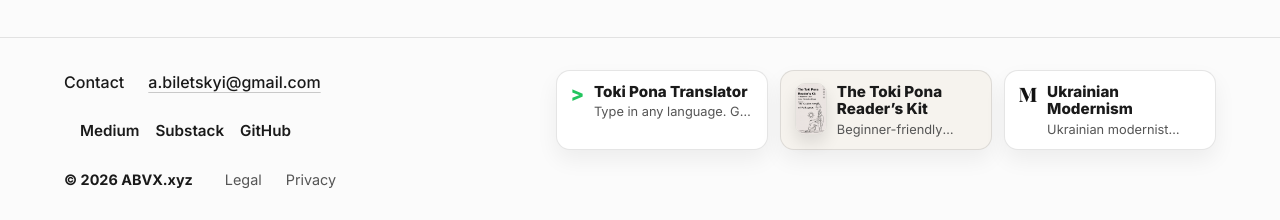
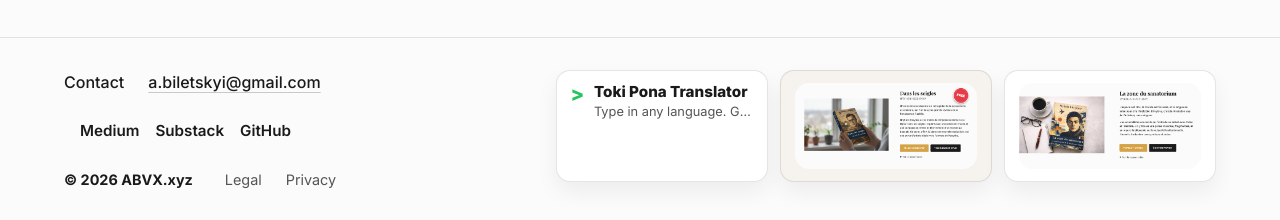
Before and after one commit to markoblogo/stoic-wisdom-series, a Next.js app: page /en in a window 1280 px wide. Shown: the part 2696-2916 px from the top of the page. Built offline with nearby package versions, Linux system fonts and the light colour scheme; a web font is replaced by a local one.

Commit message:
Use image previews for kit/ukr footer banners

```diff
--- a/src/components/Footer.module.css
+++ b/src/components/Footer.module.css
@@ -165,13 +165,21 @@
     margin-top: 1px;
 }
 
-.bannerThumb {
-    width: 52px;
-    height: 52px;
-    border-radius: 10px;
+.bannerPreview {
+    display: block;
+    width: 100%;
+    height: 86px;
+    border-radius: 14px;
     object-fit: cover;
-    border: 1px solid rgba(0, 0, 0, 0.08);
-    box-shadow: 0 8px 16px rgba(0, 0, 0, 0.10);
+    object-position: center;
+}
+
+.banner_kit .bannerPreview {
+    object-position: center left;
+}
+
+.banner_ukr .bannerPreview {
+    object-position: center right;
 }
 
 .bannerTitle {
--- a/src/components/Footer.tsx
+++ b/src/components/Footer.tsx
@@ -11,10 +11,10 @@ type BannerProps = {
   subtitle: string;
   variant: BannerVariant;
   iconText?: string;
-  thumbSrc?: string;
+  previewSrc?: string;
 };
 
-function Banner({ href, title, subtitle, variant, iconText = '>', thumbSrc }: BannerProps) {
+function Banner({ href, title, subtitle, variant, iconText = '>' , previewSrc }: BannerProps) {
   return (
     <a
       href={href}
@@ -22,18 +22,17 @@ function Banner({ href, title, subtitle, variant, iconText = '>', thumbSrc }: Ba
       rel="noopener noreferrer"
       className={`${styles.bannerCard} ${styles[`banner_${variant}`]}`}
     >
-      <div className={styles.bannerInner}>
-        {thumbSrc ? (
-          <img src={thumbSrc} alt="" className={styles.bannerThumb} loading="lazy" />
-        ) : (
+      {previewSrc ? (
+        <img src={previewSrc} alt="" className={styles.bannerPreview} loading="lazy" />
+      ) : (
+        <div className={styles.bannerInner}>
           <span className={styles.bannerIcon}>{iconText}</span>
-        )}
-
-        <div className={styles.bannerText}>
-          <div className={styles.bannerTitle}>{title}</div>
-          <div className={styles.bannerSubtitle}>{subtitle}</div>
+          <div className={styles.bannerText}>
+            <div className={styles.bannerTitle}>{title}</div>
+            <div className={styles.bannerSubtitle}>{subtitle}</div>
+          </div>
         </div>
-      </div>
+      )}
     </a>
   );
 }
@@ -102,14 +101,14 @@ export default function Footer({ dict, lang }: { dict: any; lang: 'en' | 'tp' })
                 href="https://toki.abvx.xyz/kit"
                 title="The Toki Pona Reader’s Kit"
                 subtitle="Beginner-friendly entry point into reading toki pona (includes Pythagoras full text)."
-                thumbSrc="/assets/books/readers-kit/cover.jpg"
+                previewSrc="/banners/toki-kit.png"
               />
               <Banner
                 variant="ukr"
                 href="https://ukrmodernism.abvx.xyz/fr"
                 title="Ukrainian Modernism"
                 subtitle="Ukrainian modernist novels — translated into French."
-                iconText="M"
+                previewSrc="/banners/ukrmodernism.png"
               />
             </div>
           </div>
```
Also changed, not shown: public/banners/toki-kit.png (added), public/banners/ukrmodernism.png (added).
